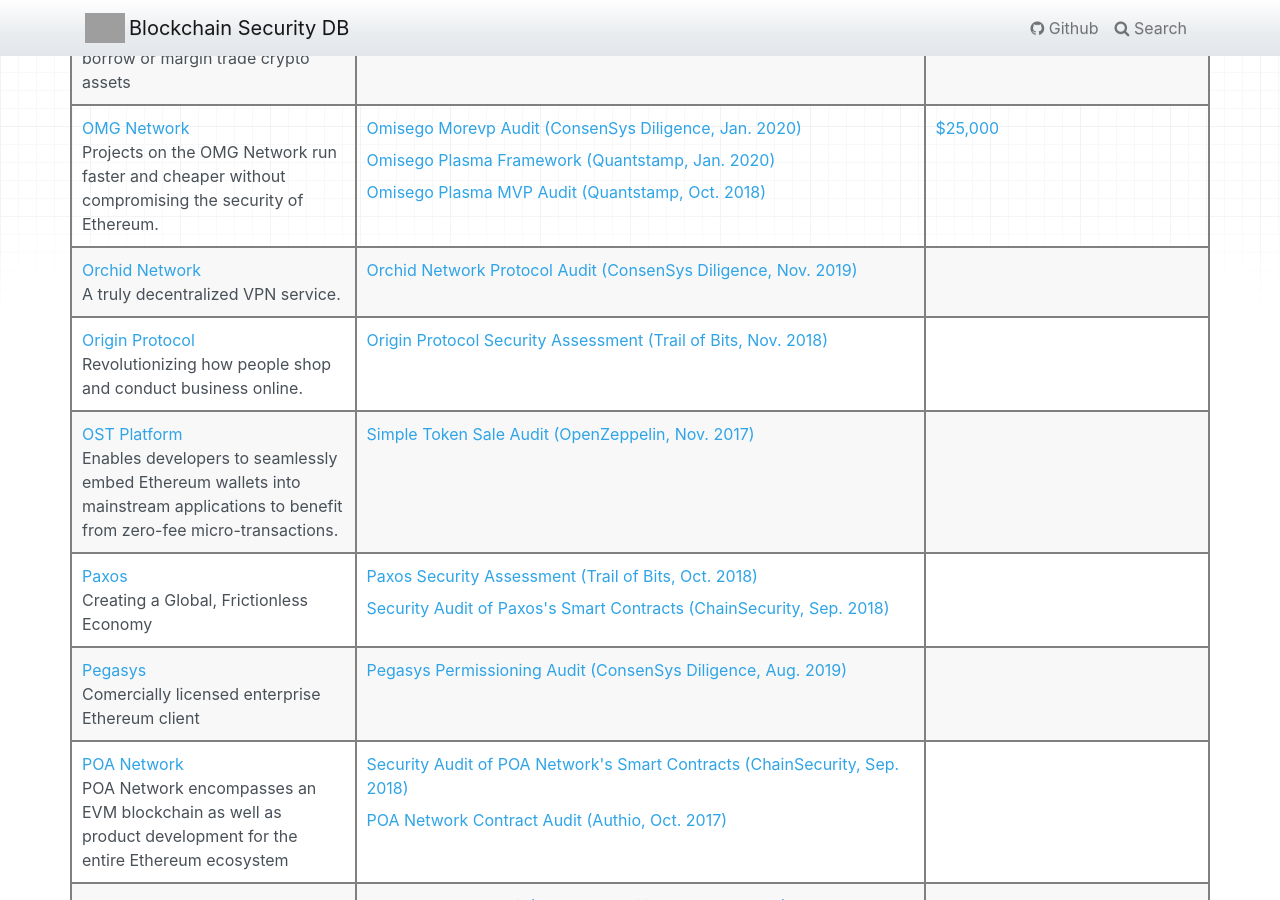
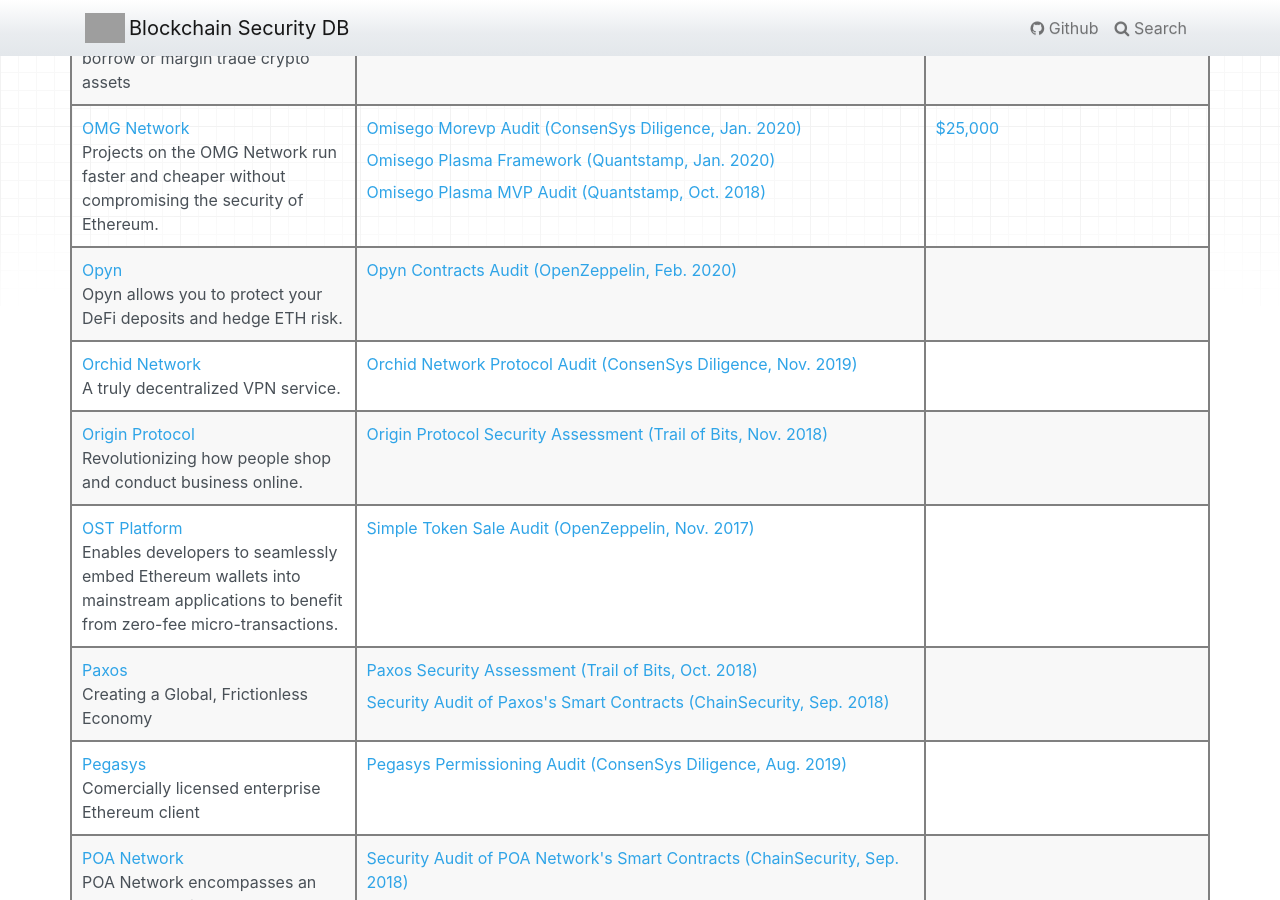
Before and after one commit to Consensys/blockchainSecurityDB, an MkDocs documentation site: the page built from docs/index.md, in a window 1280 px wide and 900 px high, scrolled down 10348 px. Built offline with MkDocs 1.6.1, drawn with Linux system fonts in a browser that asks for light colours; grey boxes are pictures that could not be loaded.

Commit message:
Add opyn

```diff
--- a/docs/index.md
+++ b/docs/index.md
@@ -95,6 +95,7 @@ making it easily machine-readable.
 |[Numerai](projects/numerai.md)<br>The hardest data science tournament on the planet.|<ul><li>[Numerai Security Assessment (Trail of Bits, May. 2019)](https://github.com/trailofbits/publications/blob/master/reviews/numerai.pdf)</li>    </ul>  |[100 NMR](https://docs.numer.ai/tournament/bounties)|
 |[Nuo](projects/nuo.md)<br>The non-custodial way to lend, borrow or margin trade crypto assets|<ul><li>[Quantstamp Audits Nuo Network (Quantstamp, Apr. 2019)](https://quantstamp.com/blog/quantstamp-audits-nuo-network)</li>    </ul>  ||
 |[OMG Network](projects/omg-network.md)<br>Projects on the OMG Network run faster and cheaper without compromising the security of Ethereum.|<ul><li>[Omisego Morevp Audit (ConsenSys Diligence, Jan. 2020)](https://diligence.consensys.net/audits/2020/01/omisego-morevp/)</li>    <li>[Omisego Plasma Framework (Quantstamp, Jan. 2020)](https://github.com/omgnetwork/plasma-contracts/blob/master/plasma_framework/docs/audits/docs/Quantstamp_Plasma_Framework_Report.pdf)</li>    <li>[Omisego Plasma MVP Audit (Quantstamp, Oct. 2018)](https://certificate.quantstamp.com/full/omisego-plasma-mvp)</li>    </ul>  |[$25,000](https://docs.omg.network/bug-bounty-program)|
+|[Opyn](projects/opyn.md)<br>Opyn allows you to protect your DeFi deposits and hedge ETH risk.|<ul><li>[Opyn Contracts Audit (OpenZeppelin, Feb. 2020)](https://blog.openzeppelin.com/opyn-contracts-audit/)</li>    </ul>  ||
 |[Orchid Network](projects/orchid-network.md)<br>A truly decentralized VPN service.|<ul><li>[Orchid Network Protocol Audit (ConsenSys Diligence, Nov. 2019)](https://diligence.consensys.net/audits/2019/11/orchid-network-protocol/)</li>    </ul>  ||
 |[Origin Protocol](projects/origin-protocol.md)<br>Revolutionizing how people shop and conduct business online.|<ul><li>[Origin Protocol Security Assessment (Trail of Bits, Nov. 2018)](https://github.com/trailofbits/publications/blob/master/reviews/origin.pdf)</li>    </ul>  ||
 |[OST Platform](projects/ost-platform.md)<br>Enables developers to seamlessly embed Ethereum wallets into mainstream applications to benefit from zero-fee micro-transactions.|<ul><li>[Simple Token Sale Audit (OpenZeppelin, Nov. 2017)](https://blog.openzeppelin.com/simple-token-sale-audit-30e5f2365463/)</li>    </ul>  ||
```
Also changed, not shown: docs/projects/opyn.md (added, +18 -0 lines), 1 other file.
